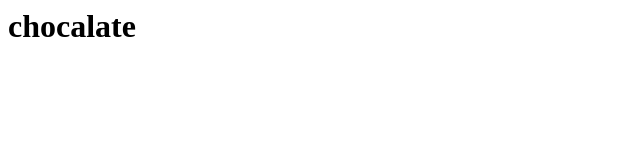
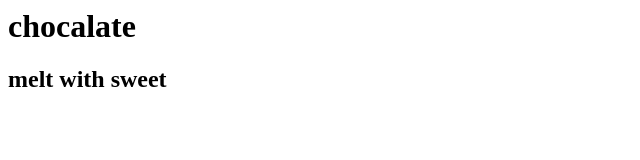
Before and after one commit to NagamahalakshmiDurva/simple-ci-cd-demo, a plain HTML site: page index.html in a window 1280 px wide. Shown: the whole page, without its empty margins (0-640 px from the left). Drawn offline with Linux system fonts and the light colour scheme.

Commit message:
Updated index.html

```diff
--- a/index.html
+++ b/index.html
@@ -1,2 +1,6 @@
 <html>
+  <body>
   <h1>chocalate</h1>
+  <h2>melt with sweet</h2>
+</html>
+  </body>
```
